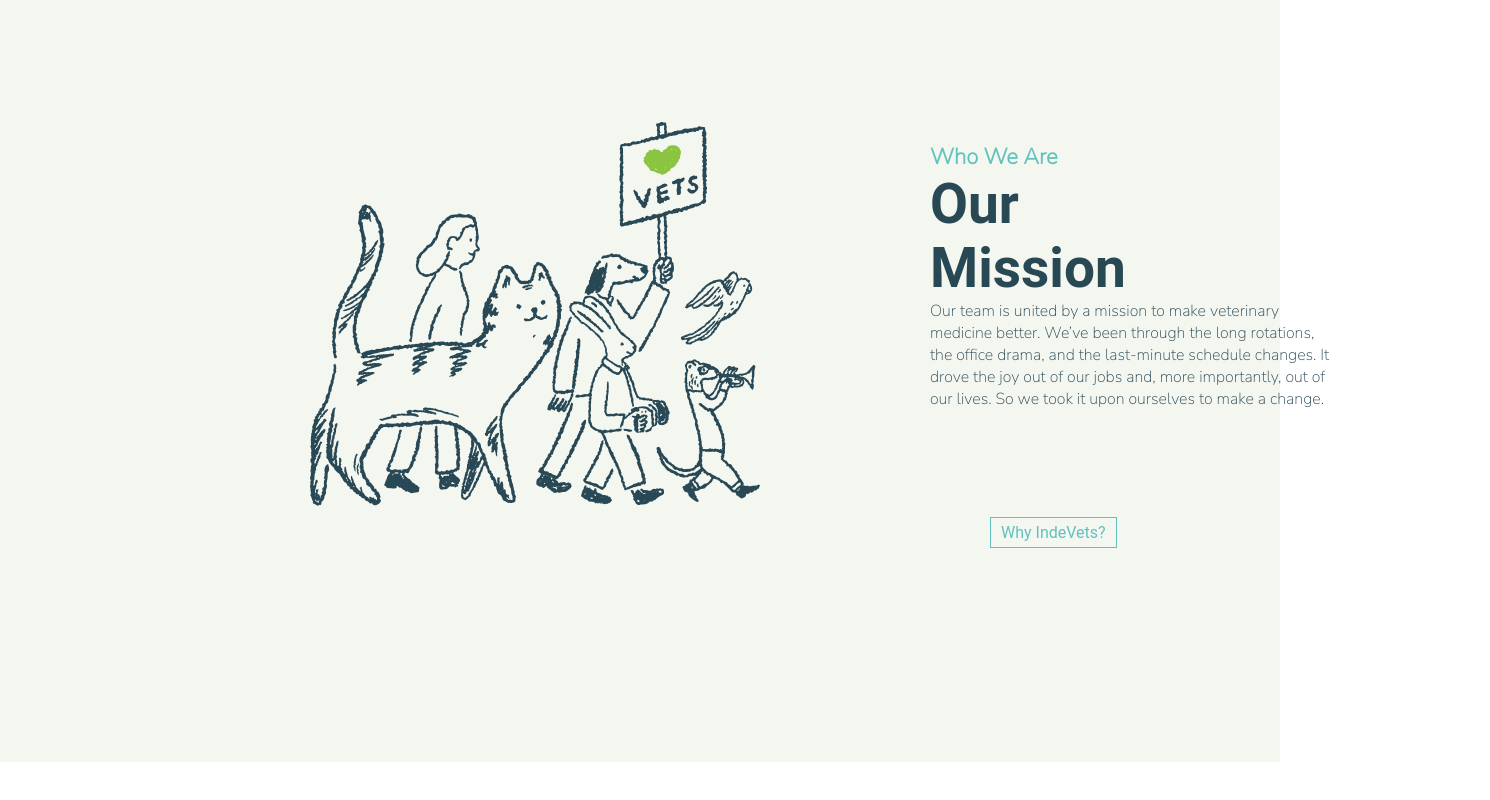
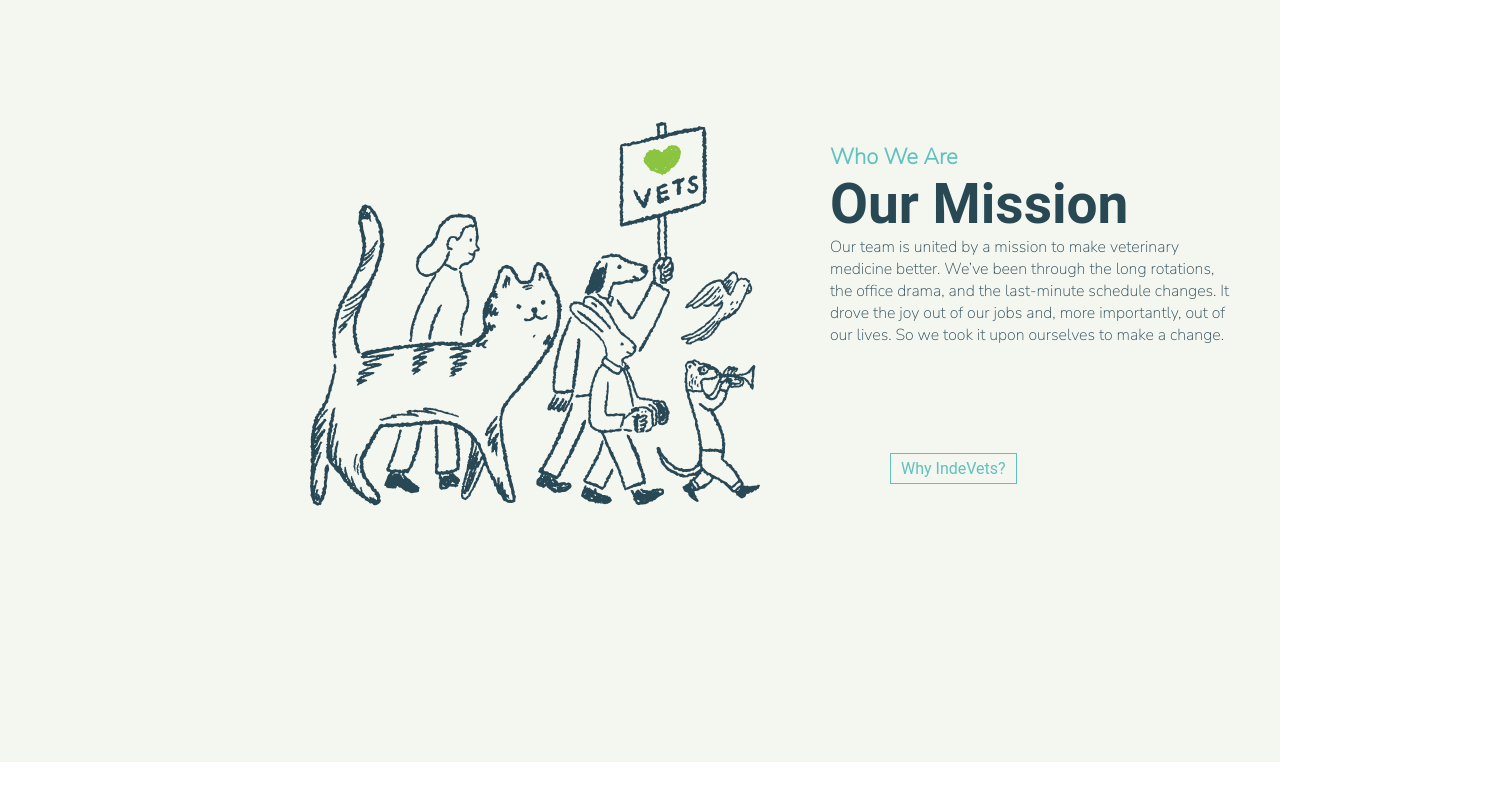
Before and after one commit to DariiaVasylieva/Lesson-6, a plain HTML site: page index.html in a window 1280 px wide. Shown: the part 2516-3316 px from the top of the page, 1490 px wide, since content can reach past the window. Drawn offline with Linux system fonts and the light colour scheme; a web font is replaced by a local one.

Commit message:
finished work

```diff
--- a/style.css
+++ b/style.css
@@ -269,7 +269,7 @@ h2 {
 
 .section_1_div {
     margin-top: 100px;
-    margin-left: 850px;
+    margin-left: 750px;
 }
 
 .Who_We_Are {
```
